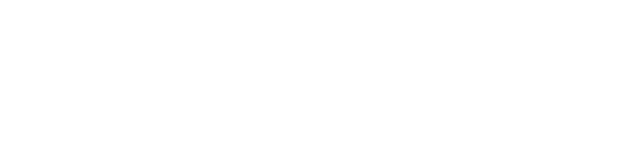
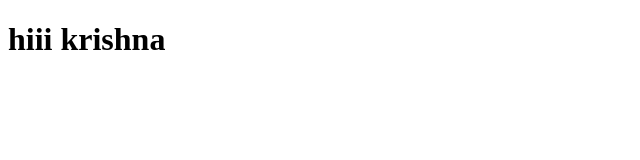
Before and after one commit to mrkrishna1817/test1, a plain HTML site: page index.html in a window 1280 px wide. Shown: the whole page, without its empty margins (0-640 px from the left). Drawn offline with Linux system fonts and the light colour scheme.

Commit message:
Update index.html

```diff
--- a/index.html
+++ b/index.html
@@ -5,5 +5,9 @@
     <meta name="viewport" content="width=device-width, initial-scale=1.0" />
     <title>cument</title>
   </head>
-  <body></body>
+  <body>
+    <h1>
+      hiii krishna
+    </h1>
+  </body>
 </html>
```
